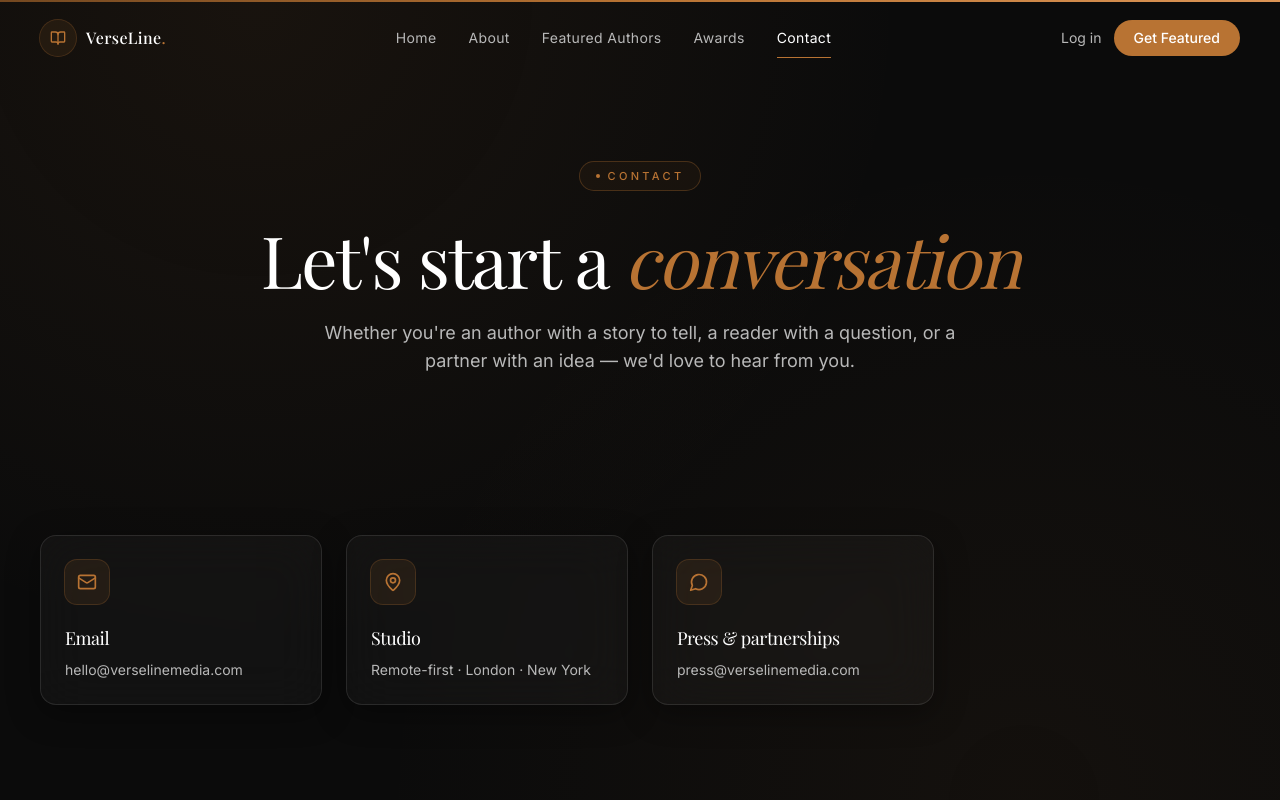
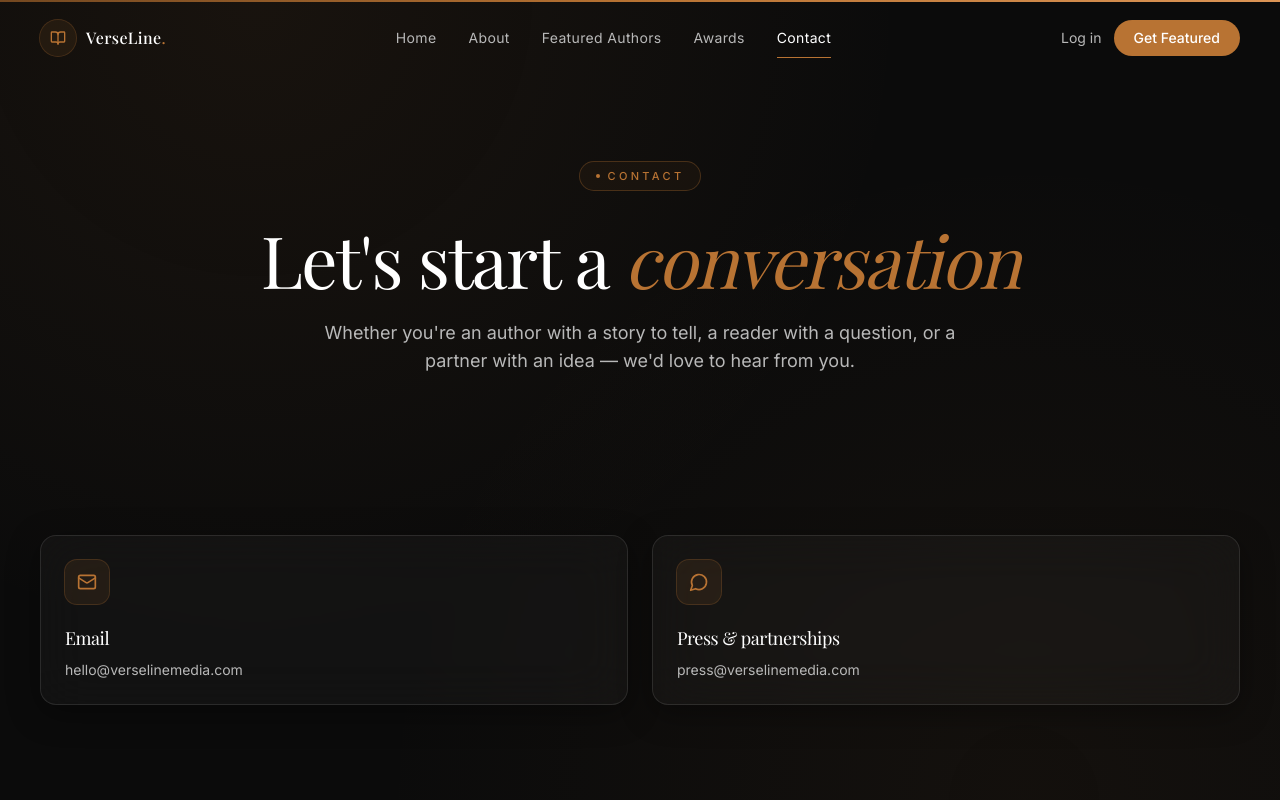
Before and after one commit to hasbunallah01/verselinemedia, a Next.js app: page /contact in a window 1280 px wide. Shown: the top 800 px of the page. Built offline with nearby package versions, Linux system fonts and the light colour scheme; a web font is replaced by a local one.

Commit message:
Remove Studio contact card from contact page

```diff
--- a/app/contact/page.tsx
+++ b/app/contact/page.tsx
@@ -1,5 +1,5 @@
 import type { Metadata } from "next";
-import { Mail, MapPin, MessageCircle, Twitter, Youtube, Facebook } from "lucide-react";
+import { Mail, MessageCircle, Twitter, Youtube, Facebook } from "lucide-react";
 import { ContactSection } from "@/components/home/ContactForm";
 import { GlassCard } from "@/components/ui/GlassCard";
 import { AnimatedButton } from "@/components/ui/AnimatedButton";
@@ -17,11 +17,6 @@ const contactCards = [
     title: "Email",
     body: site.email,
     href: `mailto:${site.email}`,
-  },
-  {
-    icon: MapPin,
-    title: "Studio",
-    body: "Remote-first · London · New York",
   },
   {
     icon: MessageCircle,
@@ -59,7 +54,7 @@ export default function ContactPage() {
 
       <section className="section pt-8">
         <div className="container-wide">
-          <div className="grid gap-6 sm:grid-cols-2 lg:grid-cols-4">
+          <div className="grid gap-6 sm:grid-cols-2 lg:grid-cols-2">
             {contactCards.map((c) => (
               <GlassCard key={c.title} hover className="p-6">
                 <div className="grid h-11 w-11 place-items-center rounded-xl bg-copper/10 text-copper ring-1 ring-copper/30">
```
